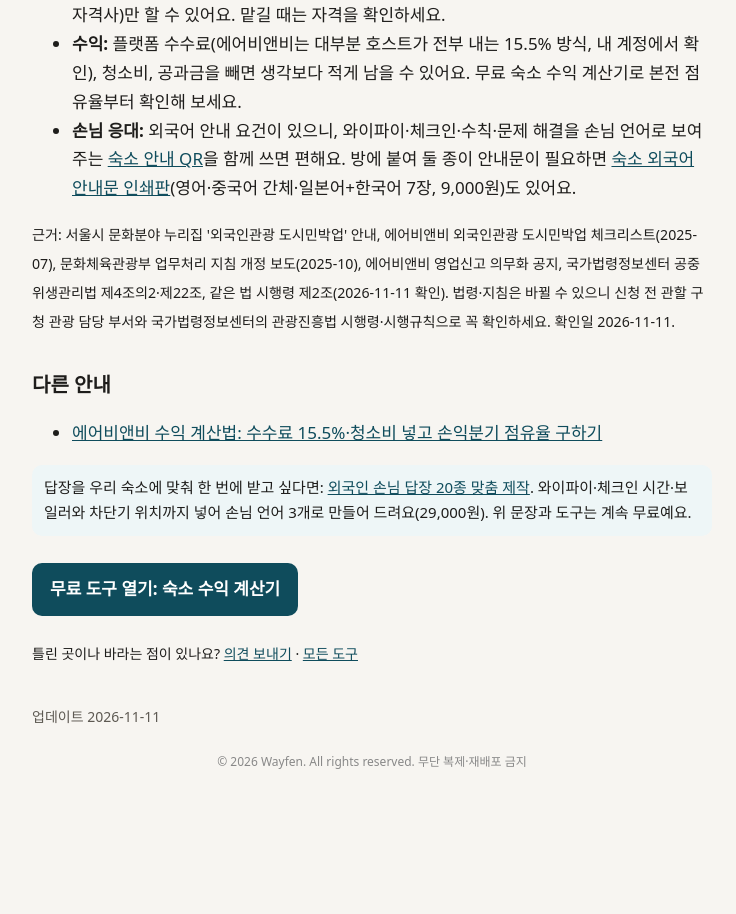
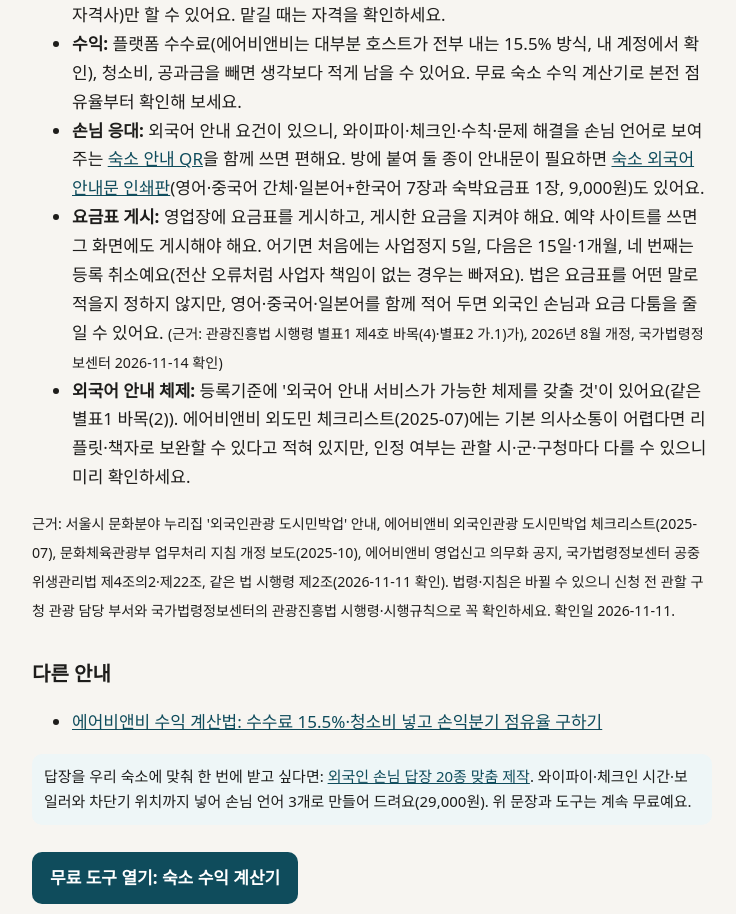
Before and after one commit to Wayfen-games/wayfen-tools, a plain HTML site: page guides/urban-minbak-guide/index.html in a window 1280 px wide. Shown: the part 1731-2645 px from the top of the page, without its empty margins (268-1004 px from the left). Before the commit the page ends 2578 px from the top, so only its background shows below. Drawn offline with Linux system fonts and the light colour scheme.

Commit message:
urban-minbak guide: rate table posting + foreign-language rule (statute checked)
Co-Authored-By: Claude Opus 5.5 <noreply@anthropic.com>

```diff
--- a/guides/urban-minbak-guide/index.html
+++ b/guides/urban-minbak-guide/index.html
@@ -43,7 +43,7 @@ p,li{color:var(--ink)} .lead{color:var(--muted)} a{color:var(--accent)} .ko{font
 <li><b>이웃 동의:</b> 아파트·연립·다세대는 관리규약에서 입주민이나 관리주체의 동의를 요구하면 동의서를 내야 해요. 관리사무소에서 관리규약을 먼저 확인하고, 필요한 범위는 구청에 물어보세요.</li>
 <li><b>서류 대행:</b> 구청 제출 서류를 대신 써 주는 일을 업으로 하는 건 행정사(또는 법이 허용한 다른 자격사)만 할 수 있어요. 맡길 때는 자격을 확인하세요.</li>
 <li><b>수익:</b> 플랫폼 수수료(에어비앤비는 대부분 호스트가 전부 내는 15.5% 방식, 내 계정에서 확인), 청소비, 공과금을 빼면 생각보다 적게 남을 수 있어요. 무료 숙소 수익 계산기로 본전 점유율부터 확인해 보세요.</li>
-<li><b>손님 응대:</b> 외국어 안내 요건이 있으니, 와이파이·체크인·수칙·문제 해결을 손님 언어로 보여 주는 <a href="../airbnb-guest-guide-qr/">숙소 안내 QR</a>을 함께 쓰면 편해요. 방에 붙여 둘 종이 안내문이 필요하면 <a href="https://mdghleet.gumroad.com/l/stay-signs-3lang" target="_blank" rel="noopener">숙소 외국어 안내문 인쇄판</a>(영어·중국어 간체·일본어+한국어 7장, 9,000원)도 있어요.</li></ul>
+<li><b>손님 응대:</b> 외국어 안내 요건이 있으니, 와이파이·체크인·수칙·문제 해결을 손님 언어로 보여 주는 <a href="../airbnb-guest-guide-qr/">숙소 안내 QR</a>을 함께 쓰면 편해요. 방에 붙여 둘 종이 안내문이 필요하면 <a href="https://mdghleet.gumroad.com/l/stay-signs-3lang" target="_blank" rel="noopener">숙소 외국어 안내문 인쇄판</a>(영어·중국어 간체·일본어+한국어 7장과 숙박요금표 1장, 9,000원)도 있어요.</li><li><b>요금표 게시:</b> 영업장에 요금표를 게시하고, 게시한 요금을 지켜야 해요. 예약 사이트를 쓰면 그 화면에도 게시해야 해요. 어기면 처음에는 사업정지 5일, 다음은 15일·1개월, 네 번째는 등록 취소예요(전산 오류처럼 사업자 책임이 없는 경우는 빠져요). 법은 요금표를 어떤 말로 적을지 정하지 않지만, 영어·중국어·일본어를 함께 적어 두면 외국인 손님과 요금 다툼을 줄일 수 있어요. <small>(근거: 관광진흥법 시행령 별표1 제4호 바목(4)·별표2 가.1)가), 2026년 8월 개정, 국가법령정보센터 2026-11-14 확인)</small></li><li><b>외국어 안내 체제:</b> 등록기준에 '외국어 안내 서비스가 가능한 체제를 갖출 것'이 있어요(같은 별표1 바목(2)). 에어비앤비 외도민 체크리스트(2025-07)에는 기본 의사소통이 어렵다면 리플릿·책자로 보완할 수 있다고 적혀 있지만, 인정 여부는 관할 시·군·구청마다 다를 수 있으니 미리 확인하세요.</li></ul>
 <p><small>근거: 서울시 문화분야 누리집 '외국인관광 도시민박업' 안내, 에어비앤비 외국인관광 도시민박업 체크리스트(2025-07), 문화체육관광부 업무처리 지침 개정 보도(2025-10), 에어비앤비 영업신고 의무화 공지, 국가법령정보센터 공중위생관리법 제4조의2·제22조, 같은 법 시행령 제2조(2026-11-11 확인). 법령·지침은 바뀔 수 있으니 신청 전 관할 구청 관광 담당 부서와 국가법령정보센터의 관광진흥법 시행령·시행규칙으로 꼭 확인하세요. 확인일 2026-11-11.</small></p>
 <h2>다른 안내</h2><ul><li><a href="../airbnb-profit-calc/">에어비앤비 수익 계산법: 수수료 15.5%·청소비 넣고 손익분기 점유율 구하기</a></li></ul>
 <p style="font-size:15px;background:#eef6f7;border-radius:10px;padding:10px 12px">답장을 우리 숙소에 맞춰 한 번에 받고 싶다면: <a href="../../reply-kit/" onclick="window.goatcounter&&goatcounter.count&&goatcounter.count({path:`event/reply-kit-from-guide-${location.pathname.split(`/`).filter(Boolean).pop()}`,title:`reply kit`,event:true})">외국인 손님 답장 20종 맞춤 제작</a>. 와이파이·체크인 시간·보일러와 차단기 위치까지 넣어 손님 언어 3개로 만들어 드려요(29,000원). 위 문장과 도구는 계속 무료예요.</p>
```
